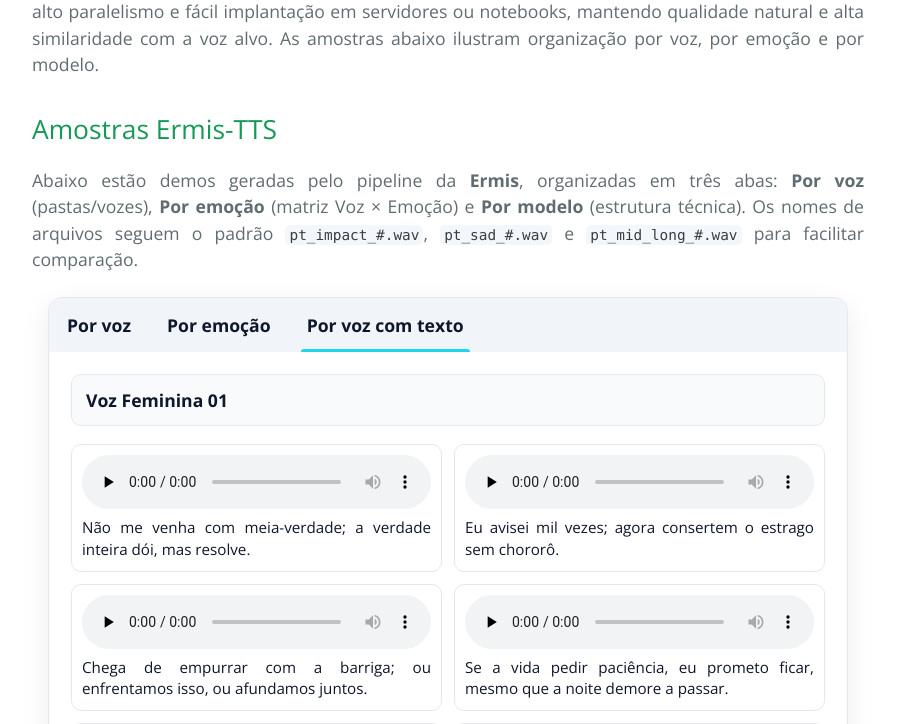
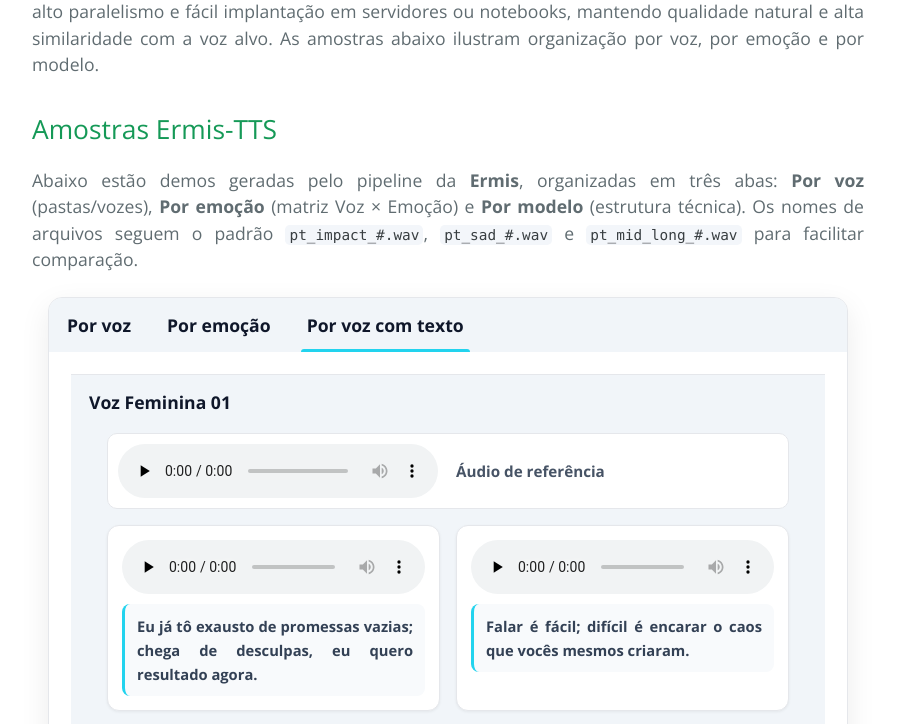
Before and after one commit to Ermisai/Ermis-Demo, a plain HTML site: page index.html in a window 1280 px wide. Both pictures are taken after a click on the tab "Por voz com texto". Shown: the part 728-1452 px from the top of the page, without its empty margins (192-1089 px from the left). Drawn offline with nearby package versions, Linux system fonts and the light colour scheme.

Commit message:
fix style

```diff
--- a/index.html
+++ b/index.html
@@ -64,11 +64,66 @@
       .main-title { position: relative; z-index: 2; display: grid; place-items: center; padding: 56px 16px; text-align: center; }
       .project-name a { color: white; text-decoration: none; }
       .project-tagline { color: #c7d2fe; font-weight: 600; }
-      .model-voice { margin: 10px 0 18px; padding: 12px 14px; background:#f8fafc; border:1px solid #e5e7eb; border-radius:10px; font-weight:800; color:#0f172a; }
-      .model-grid { display:grid; grid-template-columns: repeat(auto-fill, minmax(260px,1fr)); gap:12px; }
-      .model-card { background:#ffffff; border:1px solid #e5e7eb; border-radius:10px; padding:10px; display:flex; flex-direction:column; }
-      .model-card audio { width:100%; margin-bottom:8px; }
-      .model-card p { margin:0; font-size:.95rem; line-height:1.35rem; color:#0f172a; }
+.model-voice {
+        margin: 8px 0 0;
+        padding: 14px 18px;
+        background: #f1f5f9;
+        border-top: 1px solid #e5e7eb;
+        font-weight: 700;
+        color: #0f172a;
+        cursor: pointer;
+        list-style: none;
+        transition: background 0.2s ease;
+      }
+      .model-voice:hover {
+        background: #e2e8f0;
+      }
+      .model-voice::-webkit-details-marker { display: none; }
+      .model-voice span {
+        opacity: .9;
+        font-weight: 600;
+        font-size: .95rem;
+        color: #334155;
+        margin-left: 8px;
+      }
+      .model-content {
+        padding: 18px;
+      }
+      .model-grid {
+        display:grid;
+        grid-template-columns: repeat(auto-fill, minmax(320px,1fr));
+        gap:16px;
+        margin-top: 16px;
+      }
+      .model-card {
+        background:#ffffff;
+        border:1px solid #e5e7eb;
+        border-radius:12px;
+        padding:14px;
+        display:flex;
+        flex-direction:column;
+        gap:10px;
+        transition: all 0.2s ease;
+        box-shadow: 0 1px 3px rgba(0,0,0,.06);
+      }
+      .model-card:hover {
+        box-shadow: 0 4px 12px rgba(0,0,0,.1);
+        transform: translateY(-2px);
+      }
+      .model-card audio {
+        width:100%;
+        border-radius: 8px;
+      }
+      .model-card p {
+        margin:0;
+        font-size:.92rem;
+        line-height:1.5rem;
+        color:#334155;
+        padding: 10px 12px;
+        background: #f8fafc;
+        border-radius: 8px;
+        border-left: 3px solid var(--tab-accent);
+      }
     </style>
   </head>
   <body>
@@ -331,29 +386,33 @@
   selPasta.addEventListener('change', () => buildEmotionMatrix(selPasta.value));
 </script>
 
+<style>
+  /* opcional: deixa o bloco do áudio de referência bonitinho */
+  .ref-audio {
+    display:flex; align-items:center; gap:10px;
+    margin: 6px 0 14px;
+    padding:10px; border:1px solid #e5e7eb; border-radius:10px; background:#ffffff;
+    font-weight:600; color:#0f172a;
+  }
+  .ref-audio audio { width: 320px; max-width: 100%; }
+</style>
+
 <script>
-  // --- POR MODELO (com sequência de legendas por grupo) ---
+  // --- POR MODELO (com áudio de referência por voz + sequência de legendas) ---
   const MODEL_BASE_ROOT = 'audios_demo/Ermis/audios_gerados_spark_tts/output-enhanced-48khzv2';
+
+  // >>> Base dos áudios de referência (ajuste se mudar a pasta)
+  const REF_BASE_ROOT = 'audios_demo/Ermis/audios_gerados_spark_tts/output1';
+  // >>> Arquivos de referência por voz/pasta (TROQUE os nomes conforme os seus arquivos)
+  const REF_VOICE_FILES = {
+    'female-alc-dub':  'example_female_dub_2.wav',   // Voz Feminina 01
+    'female-alc-dub-2':'example_female_dub_3_v2.wav',  // Voz Feminina 02
+    'male-alc-dub':    'example_male_dub.wav',     // Voz Masculina 01
+    'male-alc-dub-2':  'example_male_dub_2.wav'     // Voz Masculina 02
+  };
 
   const CAPTIONS = {
     raiva: [
-      // "Eu já tô exausto de promessas vazias; chega de desculpas, eu quero resultado agora.", 1
-      // "Se empurraram esse problema pra amanhã de novo, eu vou bater a porta com força.", 2
-      // "Não me venha com meia-verdade; a verdade inteira dói, mas resolve.", 3
-      // "Horas de fila, zero respeito: é assim que tratam quem paga a conta?", 4
-      // "Falar é fácil; difícil é encarar o caos que vocês mesmos criaram.", 5
-      // "Pare de culpar o trânsito; o atraso é de quem nunca se planeja.", 6
-      // "Quando a paciência acaba, até o silêncio vira grito preso na garganta.", 7
-      // "Prometeram transparência, mas trancaram tudo a sete chaves; que piada amarga.", 8
-      // "Eu avisei mil vezes; agora consertem o estrago sem chororô.", 9
-      // "Batem no peito por eficiência, mas tropeçam no básico, todos os dias.", 10
-      // "Se é pra fingir que está tudo bem, prefiro o barulho da revolta.",  11
-      // "Chega de empurrar com a barriga; ou enfrentamos isso, ou afundamos juntos.", 12
-      // "Você me cobra calma, mas foi você quem riscou o fósforo.", 13
-      // "A cada desculpa nova, minha vontade de ir embora cresce mais um palmo.", 14
-      // "O relógio marcou 23:47 e ainda estou aqui, preso à sua desorganização." 15
-
-
       "Eu já tô exausto de promessas vazias; chega de desculpas, eu quero resultado agora.",
       "Se empurraram esse problema pra amanhã de novo, eu vou bater a porta com força.",
       "Não me venha com meia-verdade; a verdade inteira dói, mas resolve.",
@@ -387,10 +446,10 @@
       "Se o medo apertar, respira comigo; prometo que o mundo fica menor.",
       "No primeiro raio de sol, percebi: sobrevivi à noite, e isso já é vitória."
     ],
-      medo: [
-      "Por causa do transito intenso, cheguamos a reunião um pouco atrasados.",
+    medo: [
+      "Por causa do trânsito intenso, chegamos à reunião um pouco atrasados.",
       "Se você quiser ter sucesso, deve estar preparado para trabalhar muito duro e manter o foco.",
-      "Antes de sair de feria lembre se regar as plantas e trancar todas as portas.",
+      "Antes de sair de férias, lembre-se de regar as plantas e trancar todas as portas.",
       "Eu tentei ser forte, mas a saudade atravessou a sala como um relâmpago manso.",
       "Se a vida pedir paciência, eu prometo ficar, mesmo que a noite demore a passar.",
       "Quando ele disse 'volto logo', o relógio aprendeu a andar devagar.",
@@ -403,75 +462,132 @@
       "Quando a música começou, a memória abriu janelas que eu nem lembrava que existiam.",
       "Se o medo apertar, respira comigo; prometo que o mundo fica menor.",
       "No primeiro raio de sol, percebi: sobrevivi à noite, e isso já é vitória."
+    ],
+    portuguese_sentences_mid_long : [
+      "Embora estivesse chovendo, eles decidiram passear na floresta.",
+      "Por causa do trânsito intenso, chegamos à reunião um pouco atrasados.",
+      "Mesmo se sentindo cansada, ela continuou a trabalhar em seu projeto até tarde da noite.",
+      "Se você quer ter sucesso, deve estar preparado para trabalhar muito duro e manter o foco.",
+      "Antes de sair de férias, lembre-se de regar as plantas e trancar todas as portas.",
+      "Depois de terminar o trabalho, ele relaxou ouvindo música clássica e lendo um livro.",
+      "Enquanto as crianças brincavam no jardim, seus pais preparavam o almoço na cozinha.",
+      "Apesar das dificuldades, eles conseguiram concluir o projeto com sucesso e no prazo.",
+      "Considerando a previsão do tempo, pode ser uma boa ideia levar um guarda-chuva com você hoje.",
+      "Para melhorar suas habilidades de comunicação, pratique falar em público e ouça ativamente os outros.",
+      "Para atingir seus objetivos, é importante definir metas realistas e criar um plano.",
+      "Sempre que me sinto estressado, gosto de dar uma caminhada no parque ou ouvir música calmante.",
+      "Assim que o filme começou, as luzes diminuíram e todos ficaram quietos no teatro.",
+      "Como era feriado, muitas famílias decidiram passar o dia na praia ou no campo.",
+      "Antes de tomar uma decisão, é sempre sensato considerar todas as opções e resultados possíveis.",
+      "Embora nunca tivesse tentado antes, ele achou o snowboard surpreendentemente divertido e emocionante.",
+      "Como ela era muito organizada e eficiente, sempre conseguia terminar suas tarefas rapidamente.",
+      "Mesmo que o restaurante estivesse lotado, eles encontraram uma mesa agradável perto da janela com uma ótima vista.",
+      "Se você está planejando viajar para o exterior, é essencial ter um passaporte válido e quaisquer vistos necessários.",
+      "Antes de iniciar qualquer novo programa de exercícios, é aconselhável consultar seu médico ou um especialista em fitness.",
+      "Depois de passar muitos anos morando na cidade, eles decidiram se mudar para uma vila tranquila e pacífica.",
+      "Enquanto o chef preparava o prato principal, os garçons estavam preparando as mesas para a noite.",
+      "Apesar dos contratempos iniciais, a equipe perseverou e acabou atingindo seus objetivos de longo prazo.",
+      "Considerando a complexidade da situação, é importante abordar o problema com planejamento e estratégia cuidadosos.",
+      "Para garantir o sucesso do evento, precisamos coordenar todos os diferentes aspectos e trabalhar juntos de forma eficaz."
     ]
   };
 
   const DEFAULT_CAP_BY_GROUP = { 'Impact': 'raiva', 'Sad': 'emocao', 'Mid-Long': 'emocao' };
 
-  // >>> Aqui você pode definir a sequência por grupo com capSeq (1-based)
+  // Sequência por grupo (1-based) — edite à vontade:
   const MODEL_VOICES = [
     { folder: 'female-alc-dub', label: 'Voz Feminina 01',
       groups: [
-        { label: 'Impact', prefix: 'pt_impact_', start: 0, end: 2, capSeq: [3,9,12] },
-        { label: 'Sad',    prefix: 'pt_sad_',    start: 0, end: 2 ,capSeq: [5,7,14] } // usa DEFAULT
+        { label: 'Impact',  prefix: 'pt_impact_',   start: 0, end: 2,             cap: 'raiva',  capSeq: [1,5,12] },
+        { label: 'Sad',     prefix: 'pt_sad_',      start: 0, end: 2,             cap: 'emocao', capSeq: [5,7,13] }
       ]
     },
     { folder: 'female-alc-dub-2', label: 'Voz Feminina 02',
       groups: [
-        // EXEMPLO PEDIDO: usa a sequência para cada áudio, repetindo se necessário
-        { label: 'Impact', prefix: 'pt_impact_', start: 0, end: 2, cap: 'raiva',  capSeq: [3,9,14] },
-        { label: 'Sad',    prefix: 'pt_sad_',    start: 0, end: 2, cap:'emocao', capSeq: [1,4,13] }
+        { label: 'Impact',  prefix: 'pt_impact_',   start: 0, end: 2,             cap: 'raiva',  capSeq: [3,9,14] },
+        { label: 'Sad',     prefix: 'pt_sad_',      start: 0, end: 2,             cap: 'emocao', capSeq: [1,4,13] }
       ]
     },
     { folder: 'male-alc-dub', label: 'Voz Masculina 01',
       groups: [
-        { label: 'Mid-Long', prefix: 'pt_mid_long_', start: 0, end: 2, cap: 'medo',  capSeq: [1,2,3] },
+        { label: 'Mid-Long', prefix: 'pt_mid_long_', start: 0, end: 5,            cap: 'portuguese_sentences_mid_long',   capSeq: [2,6,5,13,15,17] },
       ]
     },
     { folder: 'male-alc-dub-2', label: 'Voz Masculina 02',
       groups: [
-        { label: 'Mid-Long', prefix: 'pt_mid_long_', start: 0, end: 2,cap: 'medo',  capSeq: [1,2,3,4,5,6] }
+        { label: 'Impact',  prefix: 'pt_impact_',   start: 0, end: 2,             cap: 'raiva',  capSeq: [1,3,4] },
+        { label: 'Mid-Long', prefix: 'pt_mid_long_', start: 0, end: 2,            cap: 'portuguese_sentences_mid_long',   capSeq: [2,4,21] },
       ]
     }
   ];
 
-  // Rotação padrão quando não há sequência
-  const capIndex = { raiva: 0, emocao: 0 };
+  // Rotação por chave dinâmica
+  const capIndex = {};
   function nextCaption(key) {
     const arr = CAPTIONS[key] || [];
     if (!arr.length) return '';
+    capIndex[key] = (capIndex[key] || 0);
     const i = capIndex[key] % arr.length;
     capIndex[key] += 1;
     return arr[i];
   }
 
-  // Pega legenda segundo a sequência do grupo (1-based); se não existir, cai na rotação
+  // Pega legenda segundo a sequência do grupo; se não houver, usa rotação
   function getCaptionFor(capKey, group, fileIdx) {
     const arr = CAPTIONS[capKey] || [];
     if (!arr.length) return '';
-
     if (Array.isArray(group.capSeq) && group.capSeq.length) {
-      // posição do áudio dentro do grupo (0,1,2,...) para ciclar a sequência
       const localPos = (fileIdx - group.start);
       const chosenOneBased = group.capSeq[ localPos % group.capSeq.length ];
-      const chosenZeroBased = Math.max(1, Number(chosenOneBased) || 1) - 1; // garante 1-based amigável
+      const chosenZeroBased = Math.max(1, Number(chosenOneBased) || 1) - 1;
       return arr[ chosenZeroBased % arr.length ];
     }
     return nextCaption(capKey);
   }
 
+  // === AJUSTE: agora cada voz vira <details><summary> ... </summary><div class="model-content">...</div></details>
   function buildModelPanel() {
     const wrap = document.getElementById('modelo-wrap');
     if (!wrap) return;
     wrap.innerHTML = '';
-    capIndex.raiva = 0; capIndex.emocao = 0;
 
-    MODEL_VOICES.forEach(v => {
-      const head = document.createElement('div');
-      head.className = 'model-voice';
-      head.textContent = v.label;
-      wrap.appendChild(head);
+    // zera índices de rotação
+    Object.keys(CAPTIONS).forEach(k => capIndex[k] = 0);
 
+    MODEL_VOICES.forEach((v, idx) => {
+      // Cria bloco colapsável por voz
+      const det = document.createElement('details');
+      det.className = 'model-voice';
+      if (idx === 0) det.setAttribute('open', ''); // opcional: primeira aberta
+
+      const sum = document.createElement('summary');
+      sum.textContent = v.label;
+      det.appendChild(sum);
+
+      // Conteúdo da voz
+      const content = document.createElement('div');
+      content.className = 'model-content';
+
+      // Áudio de referência por voz (se houver)
+      const refName = REF_VOICE_FILES[v.folder];
+      if (refName) {
+        const ref = document.createElement('div');
+        ref.className = 'ref-audio';
+
+        const audioRef = document.createElement('audio');
+        audioRef.controls = true;
+        audioRef.preload = 'none';
+        audioRef.src = `${REF_BASE_ROOT}/${refName}`;
+
+        const tag = document.createElement('span');
+        tag.textContent = 'Áudio de referência';
+
+        ref.appendChild(audioRef);
+        ref.appendChild(tag);
+        content.appendChild(ref);
+      }
+
+      // Grid de cartões (áudio + legenda)
       const grid = document.createElement('div');
       grid.className = 'model-grid';
 
@@ -497,10 +613,13 @@
         }
       });
 
-      wrap.appendChild(grid);
+      content.appendChild(grid);
+      det.appendChild(content);
+      wrap.appendChild(det);
     });
   }
 
+  // Carrega quando abrir a aba
   const tabModeloBtn = document.getElementById('tab-modelo');
   const painelModelo = document.getElementById('painel-modelo');
   let modelBuilt = false;
```
Also changed, not shown: 14 other files.
